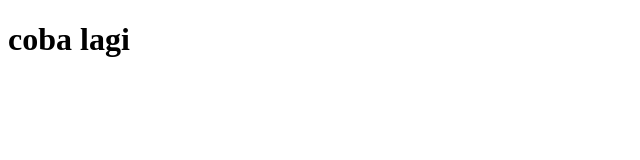
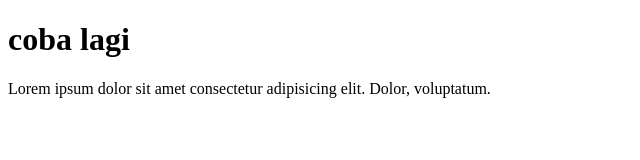
Before and after one commit to IGedePutuSuryaGunawan/Coba-lagi, a plain HTML site: page index.html in a window 1280 px wide. Shown: the whole page, without its empty margins (0-640 px from the left). Drawn offline with Linux system fonts and the light colour scheme.

Commit message:
manambahakan paragraf

```diff
--- a/index.html
+++ b/index.html
@@ -8,5 +8,6 @@
 </head>
 <body>
     <h1>coba lagi</h1>
+    <p>Lorem ipsum dolor sit amet consectetur adipisicing elit. Dolor, voluptatum.</p>
 </body>
 </html>
```
